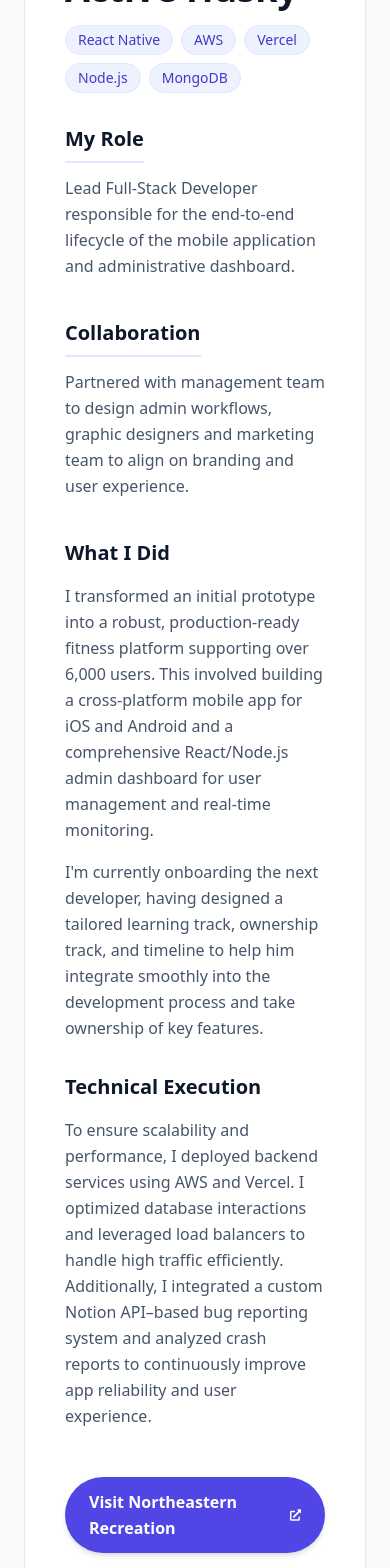
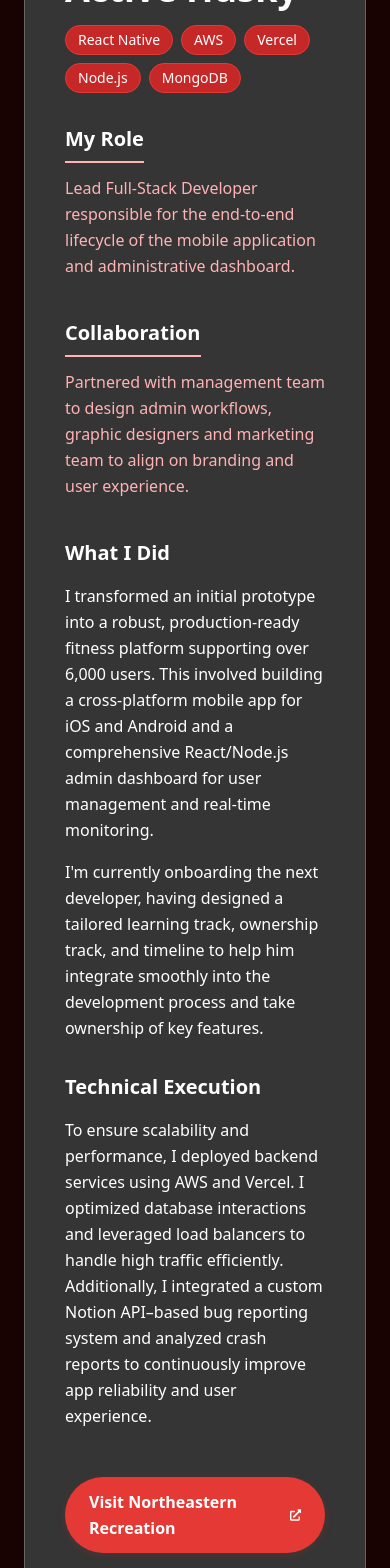
Before and after one commit to Willlegault/my-personal-website, a React (Vite) app: page /active-husky in a window 390 px wide. Shown: the part 280-1848 px from the top of the page. Built offline with nearby package versions, Linux system fonts and the light colour scheme.

Commit message:
feat: colorways for project pages

```diff
--- a/src/pages/ActiveHusky.tsx
+++ b/src/pages/ActiveHusky.tsx
@@ -3,23 +3,25 @@ import { FaExternalLinkAlt, FaArrowLeft } from 'react-icons/fa';
 import huskyBlackIcon from '../assets/husky_black.png';
 
 const ActiveHusky: React.FC = () => {
+  const [hover, setHover] = React.useState(false);
+
   return (
-    <div className="min-h-screen w-full bg-slate-50 dark:bg-slate-900 pb-20">
+    <div className="min-h-screen w-full bg-[#180202] dark:bg-[#220404] pb-20">
 
       <div className="max-w-[1000px] mx-auto px-6 pt-12">
-        <a href="/#projects" className="inline-flex items-center text-indigo-600 dark:text-indigo-400 font-medium mb-8 hover:underline">
+        <a href="/#projects" className="inline-flex items-center text-[#e53935] dark:text-[#ffb3b3] font-medium mb-8 hover:underline" style={{ transition: 'color 0.2s', color: '#e53935' }} onMouseOver={e => { e.currentTarget.style.color = '#c62828'; }} onMouseOut={e => { e.currentTarget.style.color = '#e53935'; }}>
           <FaArrowLeft className="mr-2" /> Back to Projects
         </a>
 
-        <div className="bg-white rounded-3xl shadow-sm border border-slate-200 overflow-hidden dark:bg-slate-800 dark:border-slate-700">
+        <div className="bg-[#353535] rounded-3xl shadow-sm border border-[#666] overflow-hidden dark:bg-[#292929] dark:border-[#666]">
           <div className="p-10 md:p-14">
             <div className="flex flex-col md:flex-row md:items-center gap-6 mb-8">
               <img src={huskyBlackIcon} alt="Northeastern Husky Icon" className="w-20 h-20"/>
               <div>
-                <h1 className="text-4xl md:text-5xl font-extrabold text-slate-900 dark:text-slate-50 mb-4">Active Husky</h1>
+                <h1 className="text-4xl md:text-5xl font-extrabold text-white dark:text-white mb-4">Active Husky</h1>
                 <div className="flex flex-wrap gap-2">
                   {['React Native', 'AWS', 'Vercel', 'Node.js', 'MongoDB'].map((skill) => (
-                    <span key={skill} className="px-3 py-1 bg-indigo-50 text-indigo-700 rounded-full text-sm font-medium border border-indigo-100 dark:bg-indigo-900/30 dark:text-indigo-300 dark:border-indigo-800">
+                    <span key={skill} className="px-3 py-1 bg-[#c62828] text-[#fff] rounded-full text-sm font-medium border border-[#e53935] dark:bg-[#c62828] dark:text-[#fff] dark:border-[#e53935]">
                       {skill}
                     </span>
                   ))}
@@ -27,44 +29,52 @@ const ActiveHusky: React.FC = () => {
               </div>
             </div>
 
-            <div className="prose prose-lg max-w-none text-slate-600 dark:text-slate-300 leading-relaxed">
+            <div className="prose prose-lg max-w-none text-[#fff] dark:text-[#fff] leading-relaxed">
               <div className="grid md:grid-cols-2 gap-10 mb-10">
                 <div>
-                  <h3 className="text-xl font-bold text-slate-900 dark:text-slate-50 mb-3 border-b-2 border-indigo-100 dark:border-indigo-900 pb-2 inline-block">My Role</h3>
-                  <p className="text-slate-600 dark:text-slate-400">
+                  <h3 className="text-xl font-bold text-white dark:text-white mb-3 border-b-2 border-[#ffb3b3] dark:border-[#e53935] pb-2 inline-block">My Role</h3>
+                  <p className="text-[#ffb3b3] dark:text-[#ffb3b3]">
                     Lead Full-Stack Developer responsible for the end-to-end lifecycle of the mobile application and administrative dashboard.
                   </p>
                 </div>
                 <div>
-                   <h3 className="text-xl font-bold text-slate-900 dark:text-slate-50 mb-3 border-b-2 border-indigo-100 dark:border-indigo-900 pb-2 inline-block">Collaboration</h3>
-                   <p className="text-slate-600 dark:text-slate-400">
+                   <h3 className="text-xl font-bold text-white dark:text-white mb-3 border-b-2 border-[#ffb3b3] dark:border-[#e53935] pb-2 inline-block">Collaboration</h3>
+                   <p className="text-[#ffb3b3] dark:text-[#ffb3b3]">
                     Partnered with management team to design admin workflows, graphic designers and marketing team to align on branding and user experience.
                    </p>
                 </div>
               </div>
 
               <div className="mb-8">
-                <h3 className="text-xl font-bold text-slate-900 dark:text-slate-50 mb-4">What I Did</h3>
-                <p className="mb-4">
+                <h3 className="text-xl font-bold text-white dark:text-white mb-4">What I Did</h3>
+                <p className="mb-4 text-white dark:text-white">
                   I transformed an initial prototype into a robust, production-ready fitness platform supporting over 6,000 users. This involved building a cross-platform mobile app for iOS and Android and a comprehensive React/Node.js admin dashboard for user management and real-time monitoring.
                 </p>
-                <p className="mb-4">
+                <p className="mb-4 text-white dark:text-white">
                   I'm currently onboarding the next developer, having designed a tailored learning track, ownership track, and timeline to help him integrate smoothly into the development process and take ownership of key features.
                 </p>
               </div>
 
               <div className="mb-8">
-                 <h3 className="text-xl font-bold text-slate-900 dark:text-slate-50 mb-4">Technical Execution</h3>
-                 <p className="mb-4">
+                <h3 className="text-xl font-bold text-white dark:text-white mb-4">Technical Execution</h3>
+                 <p className="mb-4 text-white dark:text-white">
                   To ensure scalability and performance, I deployed backend services using AWS and Vercel. I optimized database interactions and leveraged load balancers to handle high traffic efficiently. Additionally, I integrated a custom Notion API–based bug reporting system and analyzed crash reports to continuously improve app reliability and user experience.
                  </p>
               </div>
 
+              {/* Custom button for Visit Northeastern Recreation with controlled hover color */}
               <a
                 href="https://recreation.northeastern.edu/group-fitness-schedule/"
                 target="_blank"
                 rel="noopener noreferrer"
-                className="inline-flex items-center gap-2 px-6 py-3 bg-indigo-600 text-white rounded-full font-bold hover:bg-indigo-700 transition-colors shadow-md hover:shadow-lg mt-4"
+                className="inline-flex items-center gap-2 px-6 py-3 rounded-full font-bold transition-colors shadow-md mt-4"
+                style={{
+                  backgroundColor: hover ? '#c62828' : '#e53935',
+                  color: '#fff',
+                  boxShadow: hover ? '0 4px 20px rgba(198,40,40,0.2)' : '0 2px 8px rgba(229,57,53,0.15)',
+                }}
+                onMouseEnter={() => setHover(true)}
+                onMouseLeave={() => setHover(false)}
               >
                 Visit Northeastern Recreation <FaExternalLinkAlt className="text-sm" />
               </a>
--- a/src/pages/Sculpt.tsx
+++ b/src/pages/Sculpt.tsx
@@ -3,23 +3,25 @@ import { FaExternalLinkAlt, FaArrowLeft } from 'react-icons/fa';
 import sculptIcon from '../assets/icon.png';
 
 const Sculpt: React.FC = () => {
+  const [hover, setHover] = React.useState(false);
+
   return (
-    <div className="min-h-screen w-full bg-slate-50 dark:bg-slate-900 pb-20">
+    <div className="min-h-screen w-full bg-[#232323] pb-20">
 
       <div className="max-w-[1000px] mx-auto px-6 pt-12">
-        <a href="/#projects" className="inline-flex items-center text-indigo-600 dark:text-indigo-400 font-medium mb-8 hover:underline">
+        <a href="/#projects" className="inline-flex items-center text-[#e0e0e0] font-medium mb-8 hover:underline" style={{ transition: 'color 0.2s', color: '#e0e0e0' }} onMouseOver={e => { e.currentTarget.style.color = '#bdbdbd'; }} onMouseOut={e => { e.currentTarget.style.color = '#e0e0e0'; }}>
           <FaArrowLeft className="mr-2" /> Back to Projects
         </a>
 
-        <div className="bg-white rounded-3xl shadow-sm border border-slate-200 overflow-hidden dark:bg-slate-800 dark:border-slate-700">
+        <div className="bg-[#e5e5e5] rounded-3xl shadow-sm overflow-hidden">
           <div className="p-10 md:p-14">
             <div className="flex flex-col md:flex-row md:items-center gap-6 mb-8">
               <img src={sculptIcon} alt="Sculpt.ai App Icon" className="w-20 h-20"/>
               <div>
-                <h1 className="text-4xl md:text-5xl font-extrabold text-slate-900 dark:text-slate-50 mb-4">Sculpt.ai</h1>
+                <h1 className="text-4xl md:text-5xl font-extrabold mb-4" style={{ color: '#ff6a1a' }}>Sculpt.ai</h1>
                 <div className="flex flex-wrap gap-2">
                   {['React', 'REST APIs', 'Shadcn UI', 'TypeScript'].map((skill) => (
-                    <span key={skill} className="px-3 py-1 bg-indigo-50 text-indigo-700 rounded-full text-sm font-medium border border-indigo-100 dark:bg-indigo-900/30 dark:text-indigo-300 dark:border-indigo-800">
+                    <span key={skill} className="px-3 py-1 bg-[#353535] text-[#fff] rounded-full text-sm font-medium dark:bg-[#292929] dark:text-[#fff]">
                       {skill}
                     </span>
                   ))}
@@ -27,41 +29,49 @@ const Sculpt: React.FC = () => {
               </div>
             </div>
 
-            <div className="prose prose-lg max-w-none text-slate-600 dark:text-slate-300 leading-relaxed">
+            <div className="prose prose-lg max-w-none text-black leading-relaxed">
               <div className="grid md:grid-cols-2 gap-10 mb-10">
                 <div>
-                  <h3 className="text-xl font-bold text-slate-900 dark:text-slate-50 mb-3 border-b-2 border-indigo-100 dark:border-indigo-900 pb-2 inline-block">My Role</h3>
-                  <p className="text-slate-600 dark:text-slate-400">
+                  <h3 className="text-xl font-bold text-black mb-3 border-b-2 border-[#cccccc] pb-2 inline-block">My Role</h3>
+                  <p className="text-black">
                     Frontend UI Developer focusing on building features, functionality, and seamless user experience flows.
                   </p>
                 </div>
                 <div>
-                   <h3 className="text-xl font-bold text-slate-900 dark:text-slate-50 mb-3 border-b-2 border-indigo-100 dark:border-indigo-900 pb-2 inline-block">Collaboration</h3>
-                   <p className="text-slate-600 dark:text-slate-400">
+                   <h3 className="text-xl font-bold text-black mb-3 border-b-2 border-[#cccccc] pb-2 inline-block">Collaboration</h3>
+                   <p className="text-black">
                     Collaborated closely with backend engineers and domain experts to verify algorithms and validate health analytics.
                    </p>
                 </div>
               </div>
 
               <div className="mb-8">
-                <h3 className="text-xl font-bold text-slate-900 dark:text-slate-50 mb-4">What I Did</h3>
-                <p className="mb-4">
+                <h3 className="text-xl font-bold text-black mb-4">What I Did</h3>
+                <p className="mb-4 text-black">
                   I built a React-based web application designed to translate complex backend health and performance analytics into accessible, professional-grade visual insights. Currently, I am expanding the application's capabilities, designing and implementing new user flows that allow users to effortlessly log and track their workouts.
                 </p>
               </div>
 
               <div className="mb-8">
-                 <h3 className="text-xl font-bold text-slate-900 dark:text-slate-50 mb-4">Technical Execution</h3>
-                 <p className="mb-4">
+                 <h3 className="text-xl font-bold text-black mb-4">Technical Execution</h3>
+                 <p className="mb-4 text-black">
                   To achieve modularity and scalability, I leveraged public REST APIs and implemented independent deployment strategies. I standardized the user interface using Shadcn UI components, ensuring a consistent and modern design language. The development process involved integrating full-stack workflows for rapid testing and verifying the accuracy of physiological data to ensure reliability for professional use.
                  </p>
               </div>
 
+              {/* Custom button for Visit Sculpt.ai with controlled hover color */}
               <a
                 href="https://sculptai.io/"
                 target="_blank"
                 rel="noopener noreferrer"
-                className="inline-flex items-center gap-2 px-6 py-3 bg-indigo-600 text-white rounded-full font-bold hover:bg-indigo-700 transition-colors shadow-md hover:shadow-lg mt-4"
+                className="inline-flex items-center gap-2 px-6 py-3 rounded-full font-bold transition-colors shadow-md mt-4"
+                style={{
+                  backgroundColor: hover ? '#bf360c' : '#e65100',
+                  color: '#fff',
+                  boxShadow: hover ? '0 4px 20px rgba(255,102,0,0.2)' : '0 2px 8px rgba(255,153,0,0.15)',
+                }}
+                onMouseEnter={() => setHover(true)}
+                onMouseLeave={() => setHover(false)}
               >
                 Visit Sculpt.ai <FaExternalLinkAlt className="text-sm" />
               </a>
```
